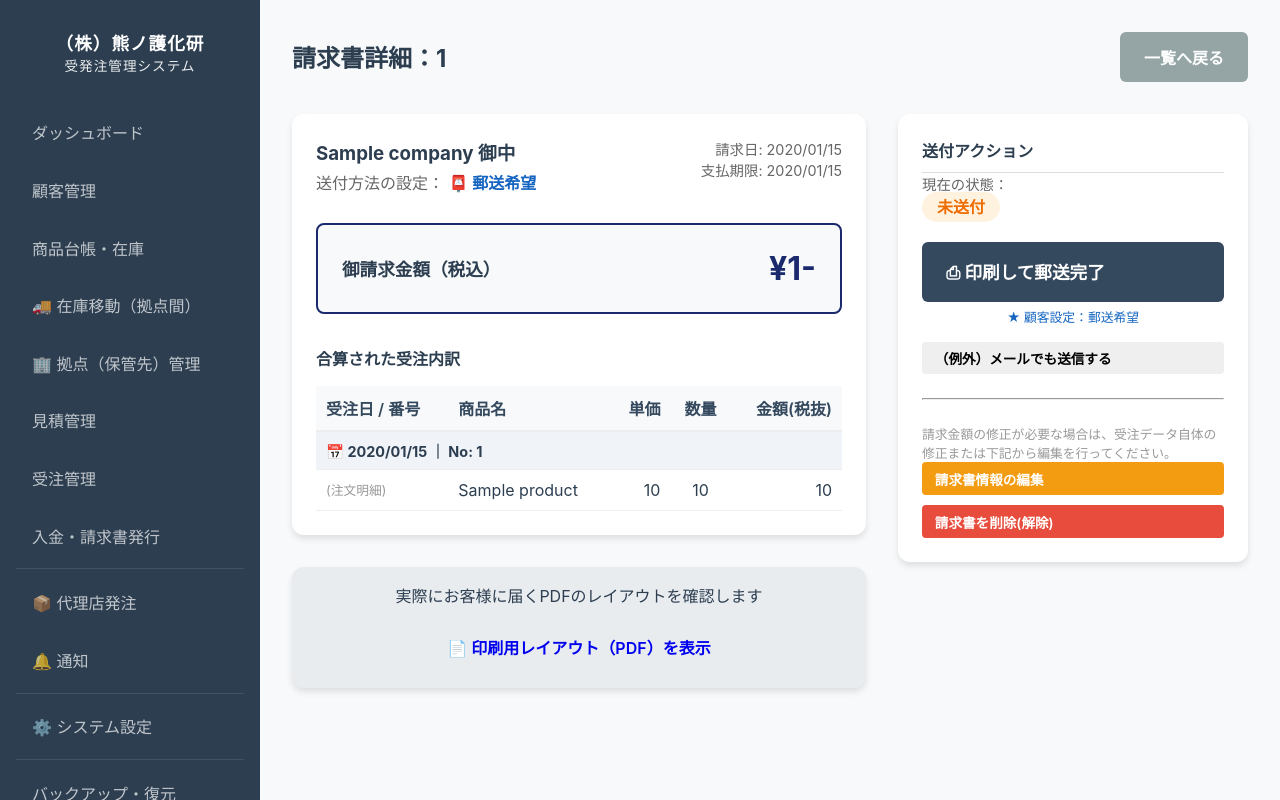
After one commit to nakatgake/kumahanbai, a FastAPI app: template templates/invoices/detail.html in a window 1280 px wide. The commit adds this page. Run offline with FastAPI, Linux system fonts and the light colour scheme; the template is opened without the code that fills it: most values are stand-ins (such as "Sample title", 1, 10 or a date in 2020).

Commit message:
feat: 合算請求書システム実装 & 最終監査修正
- Invoice/Order を多対1リレーション（合算請求）に対応
- migrate_db() に delivery_status, customer_id, invoice_id カラムを追加
- closing_notification_job: 合算請求書の自動生成ロジック実装
- 請求一覧(list.html): 送付ステータス・入金ステータス列を追加
- 請求詳細(detail.html): 合算受注内訳・送付方法別アクションボタン・メール未設定時の警告UI
- 印刷レイアウト(print_layout.html): 合算対応（受注ごとのセクション区切り）
- 一括印刷(bulk_print.html): 合算対応（旧1対1参照バグを修正）
- Excel出力: 合算請求書対応・顧客名参照バグ修正・受注数列追加
- 全テンプレート: 消費税計算に |int フィルタ追加（1円誤差排除）
- send_email / mark_mailed エンドポイント追加

```diff
--- a/main.py
+++ b/main.py
@@ -203,6 +203,22 @@ def migrate_db():
         print("Migrating notifications: adding related_id column...")
         cursor.execute("ALTER TABLE notifications ADD COLUMN related_id INTEGER")
 
+    # Check if consolidated invoice columns exist (合算請求対応)
+    cursor.execute("PRAGMA table_info(invoices)")
+    cols = [row[1] for row in cursor.fetchall()]
+    if 'delivery_status' not in cols:
+        print("Migrating invoices: adding delivery_status column...")
+        cursor.execute("ALTER TABLE invoices ADD COLUMN delivery_status TEXT DEFAULT 'UNSENT'")
+    if 'customer_id' not in cols:
+        print("Migrating invoices: adding customer_id column...")
+        cursor.execute("ALTER TABLE invoices ADD COLUMN customer_id INTEGER")
+
+    cursor.execute("PRAGMA table_info(orders)")
+    cols = [row[1] for row in cursor.fetchall()]
+    if 'invoice_id' not in cols:
+        print("Migrating orders: adding invoice_id column...")
+        cursor.execute("ALTER TABLE orders ADD COLUMN invoice_id INTEGER")
+
     conn.commit()
     conn.close()
 
@@ -281,73 +297,72 @@ def closing_notification_job():
 
             if is_closing_day(today, cust.closing_day):
                 # この顧客の未請求（Invoiceがない）な受注を抽出
-                # 代理店発注ではなく、営業が作成したOrderを対象とする
                 orders = db.query(models.Order).join(models.Quotation).filter(
                     models.Quotation.customer_id == cust.id,
-                    models.Order.status == models.OrderStatus.PENDING, # 未出荷または出荷済みだが未請求
-                    models.Order.invoice == None
+                    models.Order.invoice_id == None
                 ).all()
 
                 if not orders:
                     continue
 
-                # 請求書を自動発行し、通知メールを送信
-                invoice_count = 0
-                total_amount = 0
+                # 請求書の合算発行処理
+                # 支払期限の計算
+                due_date = calculate_payment_date(today, cust.payment_term_months or 1, cust.payment_day or 31)
+                due_date = next_business_day(due_date)
+
+                # 合算請求書の作成
+                inv_num = f"INV-{today.strftime('%Y%m')}-{cust.id:04d}"
+                # 番号重複回避
+                existing = db.query(models.Invoice).filter_by(invoice_number=inv_num).first()
+                if existing:
+                    inv_num = f"{inv_num}-REV-{datetime.datetime.now().strftime('%H%M')}"
+
+                invoice = models.Invoice(
+                    customer_id=cust.id,
+                    invoice_number=inv_num,
+                    issue_date=datetime.datetime.combine(today, datetime.time.min),
+                    due_date=datetime.datetime.combine(due_date, datetime.time.min),
+                    total_amount=int(sum(o.total_amount for o in orders)),
+                    status=models.InvoiceStatus.UNPAID,
+                    delivery_status="UNSENT",
+                    memo=f"{today.strftime('%m')}月分合算請求"
+                )
+                db.add(invoice)
+                db.flush()
+
+                # 各受注に請求書を紐付ける
                 order_numbers = []
-
                 for order in orders:
-                    # 支払期限の計算
-                    # payment_term_months (0:当月, 1:翌月, 2:翌々月)
-                    # payment_day (1-31)
-                    due_date = calculate_payment_date(today, cust.payment_term_months or 1, cust.payment_day or 31)
-                    due_date = next_business_day(due_date)
-
-                    inv_num = order.order_number.replace("ORD-", "INV-")
-                    # 番号重複を避けるためのチェック
-                    existing = db.query(models.Invoice).filter_by(invoice_number=inv_num).first()
-                    if existing:
-                        inv_num = f"{inv_num}-AUTO-{today.strftime('%m%d')}"
-
-                    invoice = models.Invoice(
-                        order_id=order.id,
-                        invoice_number=inv_num,
-                        issue_date=datetime.datetime.combine(today, datetime.time.min),
-                        due_date=datetime.datetime.combine(due_date, datetime.time.min),
-                        total_amount=order.total_amount,
-                        discount_rate=order.discount_rate,
-                        is_bulk_discount=order.is_bulk_discount,
-                        status=models.InvoiceStatus.UNPAID
-                    )
-                    db.add(invoice)
-                    invoice_count += 1
-                    total_amount += order.total_amount
+                    order.invoice_id = invoice.id
                     order_numbers.append(order.order_number)
 
                 db.commit()
 
-                # 通知メール送信
-                if invoice_count > 0:
-                    subject = f"【自動通知】本日締め日：{cust.company} 様の請求処理が完了しました"
-                    body = f"""株式会社 熊野森科学研究所 担当者様
+                # 管理者への通知メール
+                # 管理者への通知メール
+                subject = f"【自動作成】本日締め日：{cust.company} 様の合算請求書を作成しました"
+                body = f"""株式会社 熊野森科学研究所 担当者様
 
 本日（{today.strftime('%Y/%m/%d')}）は、{cust.company} 様の締め日です。
-システムにより以下の請求書が自動発行されました。
+以下の通り、複数の受注を1枚にまとめた合算請求書を自動作成しました。
 
 ■ 顧客名：{cust.company}
-■ 発行件数：{invoice_count} 件
-■ 合計請求額：¥{'{:,.0f}'.format(total_amount)} (税込)
+■ 合算内容：{len(orders)} 件の受注を統合
+■ 合計請求額：¥{'{:,.0f}'.format(int(invoice.total_amount * 1.1))} (税込)
 ■ 対象受注番号：{', '.join(order_numbers)}
 
-詳細および印刷は受発注管理システムの「入金・請求」メニューよりご確認ください。
+【重要：確認のお願い】
+この請求書は「未送信」状態で作成されています。
+管理画面の「入金・請求」メニューより内容をプレビュー確認し、
+お客様の希望（{cust.invoice_delivery_method}）に合わせて、
+「メール送信」または「印刷・郵送」の操作を行ってください。
 """
-                    # システム設定から通知先を取得
-                    settings = db.query(models.SystemSetting).all()
-                    s_dict = {s.key: s.value for s in settings}
-                    target_email = s_dict.get("notification_email") or "info@kumanomorikaken.co.jp"
-
-                    send_notification(subject, body, to=[target_email])
-                    print(f"Closing notification sent for {cust.company} to {target_email}")
+                settings = db.query(models.SystemSetting).all()
+                s_dict = {s.key: s.value for s in settings}
+                target_email = s_dict.get("notification_email") or "info@kumanomorikaken.co.jp"
+
+                send_notification(subject, body, to=[target_email])
+                print(f"Consolidated invoice notification created for {cust.company}")
 
     except Exception as e:
         print(f"Error in closing_notification_job: {e}")
@@ -1715,7 +1730,7 @@ async def list_invoices(
     db: Session = Depends(get_db),
     user: models.User = Depends(get_active_user)
 ):
-    query = db.query(models.Invoice).join(models.Order).join(models.Quotation).join(models.Customer)
+    query = db.query(models.Invoice).outerjoin(models.Customer)
     if q:
         query = query.filter(
             (models.Invoice.invoice_number.contains(q)) |
@@ -1747,7 +1762,7 @@ async def export_invoices_excel(
     db: Session = Depends(get_db),
     user: models.User = Depends(get_active_user)
 ):
-    query = db.query(models.Invoice).join(models.Order).join(models.Quotation).join(models.Customer)
+    query = db.query(models.Invoice).outerjoin(models.Customer)
     if q:
         query = query.filter(
             (models.Invoice.invoice_number.contains(q)) |
@@ -1770,17 +1785,19 @@ async def export_invoices_excel(
     num_fmt = workbook.add_format({'num_format': '#,##0', 'border': 1})
     border_fmt = workbook.add_format({'border': 1})
 
-    headers = ["請求番号", "顧客名", "発行日", "支払期限", "請求金額(税抜)"]
+    headers = ["請求番号", "顧客名", "発行日", "支払期限", "請求金額(税抜)", "紐付く受注数"]
     for i, h in enumerate(headers):
         worksheet.write(0, i, h, header_fmt)
         worksheet.set_column(i, i, 20)
 
     for row, inv in enumerate(invoices, 1):
         worksheet.write(row, 0, inv.invoice_number, border_fmt)
-        worksheet.write(row, 1, inv.order.quotation.customer.company, border_fmt)
+        cust_name = inv.customer.company if inv.customer else (inv.orders[0].quotation.customer.company if inv.orders else "")
+        worksheet.write(row, 1, cust_name, border_fmt)
         worksheet.write(row, 2, inv.issue_date, date_fmt)
         worksheet.write(row, 3, inv.due_date, date_fmt)
-        worksheet.write(row, 4, inv.total_amount, num_fmt)
+        worksheet.write(row, 4, int(inv.total_amount), num_fmt)
+        worksheet.write(row, 5, len(inv.orders), border_fmt)
 
     workbook.close()
     output.seek(0)
@@ -1800,7 +1817,7 @@ async def create_invoice(order_id: int, db: Session = Depends(get_db), user: mod
 
     # Create Invoice
     invoice = models.Invoice(
-        order_id=order.id,
+        customer_id=order.quotation.customer_id,
         invoice_number=order.order_number.replace("ORD-", "INV-"),
         issue_date=order.order_date, # Default to order date
         due_date=datetime.datetime.combine(
@@ -1812,12 +1829,15 @@ async def create_invoice(order_id: int, db: Session = Depends(get_db), user: mod
             datetime.time.min
         ),
         total_amount=order.total_amount,
-        discount_rate=order.discount_rate,
-        is_bulk_discount=order.is_bulk_discount,
         status=models.InvoiceStatus.UNPAID,
+        delivery_status="UNSENT",
         memo=order.memo
     )
     db.add(invoice)
+    db.flush()
+
+    # Link order to invoice
+    order.invoice_id = invoice.id
 
     # Update order status to SHIPPED (出荷済み)
     order.status = models.OrderStatus.SHIPPED
@@ -1830,9 +1850,14 @@ async def cancel_shipping(order_id: int, db: Session = Depends(get_db), user: mo
     if not order or order.status != models.OrderStatus.SHIPPED:
         return RedirectResponse(url="/orders", status_code=303)
 
-    # Delete associated invoice
-    if order.invoice:
-        db.delete(order.invoice)
+    # Unlink or delete associated invoice
+    invoice = order.invoice
+    if invoice:
+        order.invoice_id = None
+        db.flush()
+        # If no other orders are linked to this invoice, delete it
+        if not invoice.orders:
+            db.delete(invoice)
 
     # Revert status to PENDING (未出荷)
     order.status = models.OrderStatus.PENDING
@@ -1953,26 +1978,93 @@ async def update_invoice(
     db.commit()
     return RedirectResponse(url="/invoices", status_code=303)
 
+@app.get("/invoices/{id}")
+async def view_invoice(request: Request, id: int, db: Session = Depends(get_db), user: models.User = Depends(get_active_user)):
+    invoice = db.query(models.Invoice).get(id)
+    if not invoice:
+        return RedirectResponse(url="/invoices", status_code=303)
+
+    return templates.TemplateResponse(request=request, name="invoices/detail.html", context={
+        "request": request,
+        "invoice": invoice,
+        "customer": invoice.customer,
+        "orders": invoice.orders
+    })
+
 @app.post("/invoices/delete/{invoice_id}")
 async def delete_invoice(invoice_id: int, db: Session = Depends(get_db), user: models.User = Depends(get_active_user)):
     invoice = db.query(models.Invoice).get(invoice_id)
     if invoice:
-        # 請求書に紐づく受注の明細から在庫を戻す
-        order = invoice.order
-        if order and order.quotation:
-            for item in order.quotation.items:
-                if item.product_id:
-                    main_loc = db.query(models.Location).filter_by(name="本社倉庫").first()
-                    if main_loc:
-                        update_product_stock(db, item.product_id, main_loc.id, item.quantity, "INBOUND", "請求書削除による在庫戻し")
-        # 紐づく受注も削除（受注がなくなれば請求も不要）
-        if order:
-            db.delete(order)
+        # 紐づくすべての受注の在庫を戻し、紐付けを解除する
+        for order in invoice.orders:
+            if order.quotation:
+                for item in order.quotation.items:
+                    if item.product_id:
+                        main_loc = db.query(models.Location).filter_by(name="本社倉庫").first()
+                        if main_loc:
+                            update_product_stock(db, item.product_id, main_loc.id, item.quantity, "INBOUND", "請求書削除による在庫戻し")
+            order.invoice_id = None
+            order.status = models.OrderStatus.PENDING # 未出荷に戻す
+
         db.delete(invoice)
         db.commit()
     response = RedirectResponse(url="/invoices", status_code=303)
     response.headers["HX-Refresh"] = "true"
     return response
+
+@app.post("/invoices/{id}/send_email")
+async def send_invoice_email(id: int, db: Session = Depends(get_db), user: models.User = Depends(get_active_user)):
+    invoice = db.query(models.Invoice).get(id)
+    if not invoice:
+        return RedirectResponse(url="/invoices", status_code=303)
+
+    customer = invoice.customer
+    if not customer or not customer.email:
+        # メールアドレスがない場合はエラー
+        return RedirectResponse(url=f"/invoices/{id}?error=no_email", status_code=303)
+
+    # メール送信ロジック（本来はここにPDF添付の処理を入れる）
+    subject = f"【請求書】株式会社 熊野森科学研究所より（請求番号：{invoice.invoice_number}）"
+    body = f"""{customer.company or customer.name}
+{customer.honorific or '御中'}
+
+いつも大変お世話になっております。
+株式会社 熊野森科学研究所でございます。
+
+今月分（合算）の請求書をお送りさせていただきます。
+詳細は添付のPDFまたは以下のリンクよりご確認ください。
+
+■ 請求番号：{invoice.invoice_number}
+■ 御請求金額（税込）：¥{'{:,.0f}'.format(int(invoice.total_amount * 1.1))}-
+■ お支払期限：{invoice.due_date.strftime('%Y/%m/%d')}
+
+[振込先情報]
+〇〇銀行 〇〇支店
+普通 1234567
+株式会社 熊野森科学研究所
+
+※ 本メールはシステムより送信されています。
+"""
+    # 実際にはここに send_notification(..., attachment=pdf) を追加
+    send_notification(subject, body, to=[customer.email])
+
+    # ステータス更新
+    invoice.delivery_status = "SENT"
+    if invoice.status == models.InvoiceStatus.UNPAID:
+        invoice.status = models.InvoiceStatus.ISSUED
+    db.commit()
+
+    return RedirectResponse(url=f"/invoices/{id}", status_code=303)
+
+@app.post("/invoices/{id}/mark_mailed")
+async def mark_mailed(id: int, db: Session = Depends(get_db), user: models.User = Depends(get_active_user)):
+    invoice = db.query(models.Invoice).get(id)
+    if invoice:
+        invoice.delivery_status = "MAILED"
+        if invoice.status == models.InvoiceStatus.UNPAID:
+            invoice.status = models.InvoiceStatus.ISSUED
+        db.commit()
+    return RedirectResponse(url=f"/invoices/{id}", status_code=303)
 
 @app.get("/invoices/{invoice_id}/print", response_class=HTMLResponse)
 async def print_invoice(request: Request, invoice_id: int, db: Session = Depends(get_db), user: models.User = Depends(get_active_user)):
--- /dev/null
+++ b/templates/invoices/detail.html
@@ -0,0 +1,152 @@
+{% extends "layout.html" %}
+
+{% block content %}
+{% if request.query_params.get('error') == 'no_email' %}
+<div style="background: #ffebee; border-left: 4px solid #e53935; color: #b71c1c; padding: 1rem 1.5rem; border-radius: 6px; margin-bottom: 1.5rem;">
+    <strong>⚠️ 送信エラー：</strong>この顧客にメールアドレスが登録されていません。
+    <a href="/customers" style="color: #b71c1c; font-weight: bold;">顧客管理からアドレスを登録してください。</a>
+</div>
+{% endif %}
+<div class="header" style="display: flex; justify-content: space-between; align-items: center; margin-bottom: 2rem;">
+    <h2>請求書詳細：{{ invoice.invoice_number }}</h2>
+    <div style="display: flex; gap: 1rem;">
+        <a href="/invoices" class="btn btn-secondary">一覧へ戻る</a>
+    </div>
+</div>
+
+<div style="display: grid; grid-template-columns: 1fr 350px; gap: 2rem;">
+    <!-- 左側: 内容確認とプレビュー -->
+    <div>
+        <div class="card" style="margin-bottom: 2rem; padding: 1.5rem;">
+            <div style="display: flex; justify-content: space-between; align-items: flex-start; margin-bottom: 1.5rem;">
+                <div>
+                    <h3 style="margin: 0;">{{ customer.company or customer.name }} 御中</h3>
+                    <p style="color: #666; margin: 5px 0;">送付方法の設定：
+                        {% if customer.invoice_delivery_method == 'EMAIL' %}
+                            <span style="color: #2e7d32; font-weight: bold;">📧 メール送信希望</span>
+                        {% else %}
+                            <span style="color: #1565c0; font-weight: bold;">📮 郵送希望</span>
+                        {% endif %}
+                    </p>
+                </div>
+                <div style="text-align: right;">
+                    <div style="font-size: 0.9rem; color: #666;">請求日: {{ invoice.issue_date.strftime('%Y/%m/%d') }}</div>
+                    <div style="font-size: 0.9rem; color: #666;">支払期限: {{ invoice.due_date.strftime('%Y/%m/%d') }}</div>
+                </div>
+            </div>
+
+            <div style="background: #f8f9fa; border: 2px solid #1a2a6c; padding: 1.5rem; border-radius: 8px; display: flex; justify-content: space-between; align-items: center; margin-bottom: 2rem;">
+                <span style="font-size: 1.1rem; font-weight: bold;">御請求金額（税込）</span>
+                <span style="font-size: 2rem; font-weight: bold; color: #1a2a6c;">¥{{ "{:,.0f}".format((invoice.total_amount * 1.1)|int) }}-</span>
+            </div>
+
+            <h4>合算された受注内訳</h4>
+            <div class="table-responsive">
+                <table style="width: 100%; border-collapse: collapse;">
+                    <thead>
+                        <tr style="border-bottom: 2px solid #ddd;">
+                            <th style="padding: 10px; text-align: left;">受注日 / 番号</th>
+                            <th style="padding: 10px; text-align: left;">商品名</th>
+                            <th style="padding: 10px; text-align: right;">単価</th>
+                            <th style="padding: 10px; text-align: center;">数量</th>
+                            <th style="padding: 10px; text-align: right;">金額(税抜)</th>
+                        </tr>
+                    </thead>
+                    <tbody>
+                        {% for order in orders %}
+                            <!-- 受注セパレーター -->
+                            <tr style="background: #f0f4f8;">
+                                <td colspan="5" style="padding: 8px 10px; font-weight: bold; font-size: 0.9rem;">
+                                    📅 {{ order.order_date.strftime('%Y/%m/%d') }} ｜ No: {{ order.order_number }}
+                                </td>
+                            </tr>
+                            {% if order.quotation %}
+                                {% for item in order.quotation.items %}
+                                <tr style="border-bottom: 1px solid #eee;">
+                                    <td style="padding: 10px; color: #999; font-size: 0.8rem;">(注文明細)</td>
+                                    <td style="padding: 10px;">{{ item.product.name if item.product else item.description }}</td>
+                                    <td style="padding: 10px; text-align: right;">{{ "{:,.0f}".format(item.unit_price) }}</td>
+                                    <td style="padding: 10px; text-align: center;">{{ item.quantity }}</td>
+                                    <td style="padding: 10px; text-align: right;">{{ "{:,.0f}".format(item.subtotal) }}</td>
+                                </tr>
+                                {% endfor %}
+                            {% endif %}
+                        {% endfor %}
+                    </tbody>
+                </table>
+            </div>
+        </div>
+
+        <!-- PDFプレビューへの導線 -->
+        <div class="card" style="padding: 1rem; text-align: center; background: #e9ecef;">
+            <p style="margin-bottom: 1rem;">実際にお客様に届くPDFのレイアウトを確認します</p>
+            <a href="/invoices/{{ invoice.id }}/print" target="_blank" class="btn btn-outline-primary">📄 印刷用レイアウト（PDF）を表示</a>
+        </div>
+    </div>
+
+    <!-- 右側: アクションパネル -->
+    <div style="position: sticky; top: 20px;">
+        <div class="card" style="padding: 1.5rem;">
+            <h4 style="margin-top: 0; border-bottom: 1px solid #ddd; padding-bottom: 10px;">送付アクション</h4>
+
+            <div style="margin-bottom: 1.5rem;">
+                <p style="font-size: 0.9rem; color: #666;">現在の状態：</p>
+                {% if invoice.delivery_status == 'UNSENT' %}
+                    <span style="background: #fff3e0; color: #ef6c00; padding: 5px 15px; border-radius: 20px; font-weight: bold;">未送付</span>
+                {% elif invoice.delivery_status == 'SENT' %}
+                    <span style="background: #e8f5e9; color: #2e7d32; padding: 5px 15px; border-radius: 20px; font-weight: bold;">メール送信済</span>
+                {% elif invoice.delivery_status == 'MAILED' %}
+                    <span style="background: #e3f2fd; color: #1565c0; padding: 5px 15px; border-radius: 20px; font-weight: bold;">郵送処理済</span>
+                {% endif %}
+            </div>
+
+            {% if customer.invoice_delivery_method == 'EMAIL' %}
+                <!-- メール送信ボタンを強調 -->
+                {% if customer.email %}
+                <form action="/invoices/{{ invoice.id }}/send_email" method="post" style="margin-bottom: 1rem;">
+                    <button type="submit" class="btn btn-lg btn-primary" style="width: 100%; height: 60px; font-size: 1.1rem;" onclick="return confirm('お客様（{{ customer.email }}）へ請求書メールを送信しますか？')">
+                        ✉ お客様へメール送信
+                    </button>
+                    <p style="font-size: 0.8rem; color: #2e7d32; text-align: center; margin-top: 5px;">★ 顧客設定：メール受取<br>送信先: {{ customer.email }}</p>
+                </form>
+                {% else %}
+                <div style="background: #fff3e0; border: 1px solid #ff9800; padding: 1rem; border-radius: 6px; margin-bottom: 1rem;">
+                    <p style="color: #e65100; margin: 0; font-size: 0.9rem;"><strong>⚠️ メール未設定</strong><br>
+                    顧客のメールアドレスが未登録です。
+                    <a href="/customers" style="color: #e65100; font-weight: bold;">顧客管理</a>から登録してください。</p>
+                </div>
+                {% endif %}
+                <form action="/invoices/{{ invoice.id }}/mark_mailed" method="post">
+                    <button type="submit" class="btn btn-sm btn-outline-secondary" style="width: 100%;">（手動）郵送済みとしてマーク</button>
+                </form>
+            {% else %}
+                <!-- 郵送ボタンを強調 -->
+                <form action="/invoices/{{ invoice.id }}/mark_mailed" method="post" style="margin-bottom: 1rem;">
+                    <button type="submit" class="btn btn-lg btn-info" style="width: 100%; height: 60px; font-size: 1.1rem; color: white;">
+                        ⎙ 印刷して郵送完了
+                    </button>
+                    <p style="font-size: 0.8rem; color: #1565c0; text-align: center; margin-top: 5px;">★ 顧客設定：郵送希望</p>
+                </form>
+                <form action="/invoices/{{ invoice.id }}/send_email" method="post">
+                    <button type="submit" class="btn btn-sm btn-outline-secondary" style="width: 100%;" onclick="return confirm('{{ customer.email }} へメールを送信しますか？')">（例外）メールでも送信する</button>
+                </form>
+            {% endif %}
+
+            <hr style="margin: 1.5rem 0;">
+
+            <p style="font-size: 0.8rem; color: #999;">請求金額の修正が必要な場合は、受注データ自体の修正または下記から編集を行ってください。</p>
+            <a href="/invoices/edit/{{ invoice.id }}" class="btn btn-sm btn-warning" style="width: 100%;">請求書情報の編集</a>
+
+            <form action="/invoices/delete/{{ invoice.id }}" method="post" style="margin-top: 10px;">
+                <button type="submit" class="btn btn-sm btn-danger" style="width: 100%;" onclick="return confirm('請求書を削除し、紐づく受注を未請求状態に戻しますか？')">請求書を削除(解除)</button>
+            </form>
+        </div>
+    </div>
+</div>
+
+<style>
+    .badge-email { background: #e8f5e9; color: #2e7d32; }
+    .badge-postal { background: #e3f2fd; color: #1565c0; }
+    .order-sep td { color: #1a2a6c; }
+</style>
+{% endblock %}
```
Also changed, not shown: models.py (+6 -3 lines), templates/invoices/bulk_print.html (+30 -21 lines), templates/invoices/list.html (+21 -8 lines), templates/print_layout.html (+42 -8 lines).
